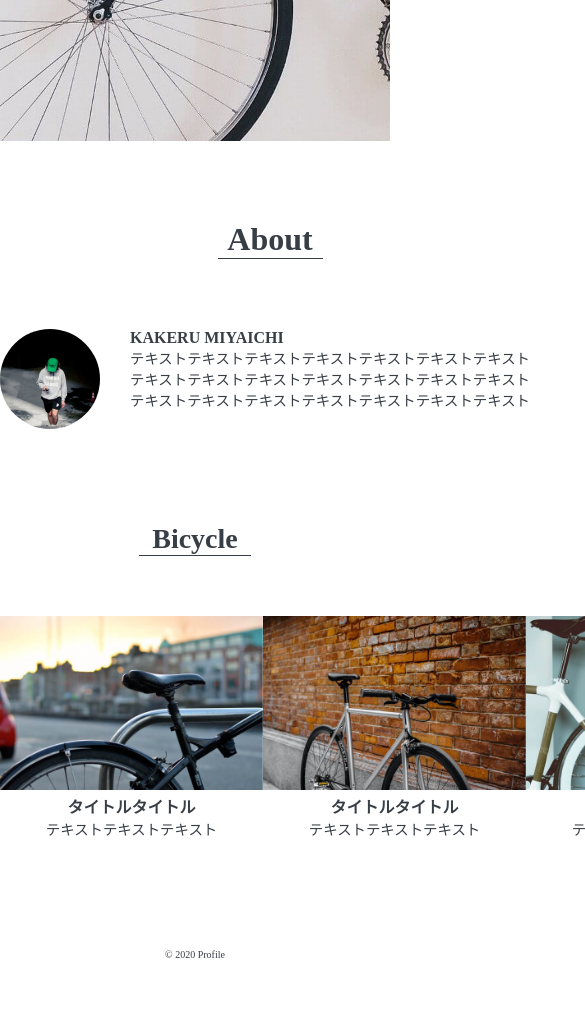
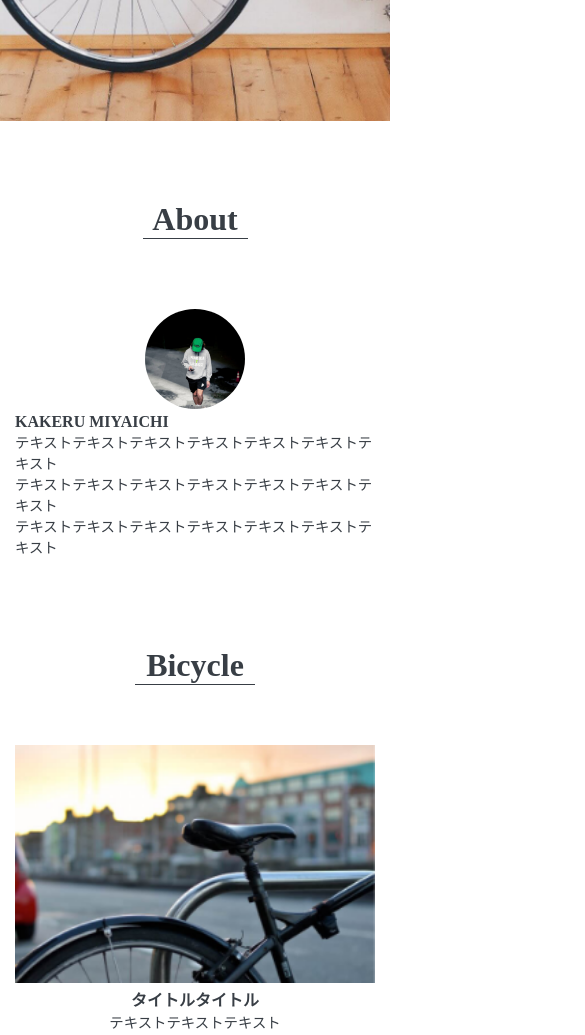
Before and after one commit to yasuta773/profile-dummy, a plain HTML site: page index.html in a window 390 px wide. Shown: the part 540-1575 px from the top of the page, 585 px wide, since content can reach past the window. Before the commit the page ends 1500 px from the top, so only its background shows below. Drawn offline with Linux system fonts and the light colour scheme.

Commit message:
media-queries

```diff
--- a/css/style.css
+++ b/css/style.css
@@ -11,14 +11,17 @@
 
 /* headerここから */
 header{
-    padding: 10px 0px;
+
 }
 header .container{
     display: flex;
     justify-content: space-between;
     align-items: center;
 }
-
+header h1{
+    height: 40px;
+    padding: 0px 15px;
+}
 .menu-list {
     display: flex;
     list-style: none;
@@ -40,7 +43,7 @@ li{
 
 /* about-wrapperここから */
 .about-wrapper .container{
-    width: 540px;
+    max-width: 540px;
 }
 .about-wrapper h2{
     display: inline-block;
@@ -76,9 +79,9 @@ li{
 /* bicycle-wrapperここから */
 .bicycle-wrapper h2{
     display: inline-block;
-    width: 112px;
+    width: 120px;
     color: #383E45;
-    font-size: 28px;
+    font-size: 32px;
     font-weight: bold;
     border-bottom: 1px solid #383E45;
     margin-top: 90px;
@@ -110,10 +113,31 @@ footer p{
 /* footerここまで */
 
 /* media queriesここから */
-@media all and (max-width: 750px){
-.about-wrapper img{
-    position: initial;
+@media screen and (max-width: 750px){
+.mainvisual-wrapper{
+    background-image: url(../images/mainvisual2.png);
+    background-position: bottom;
+}
+.about-contents{
+    flex-direction: column;
+}
+.about-contents .images{
     text-align: center;
+    margin-right: 0px;
+}
+.text{
+    margin-left: 15px;
+    margin-right: 15px;
+}
+.bicycle-contents{
+    flex-direction: column;
+}
+.bicycle{
+    margin: 0 15px 30px 15px;
+}
+.bicycle img{
+    width: 100%;
+    height: 100%;
 }
 }
 /* media queriesここまで */
--- a/index.html
+++ b/index.html
@@ -44,17 +44,17 @@
     <div class="container">
         <h2>Bicycle</h2>
           <div class="bicycle-contents">
-            <div class="bicycle1">
+            <div class="bicycle">
                 <img src="images/bicycle1.png" alt="bicycle1">
                 <h3>タイトルタイトル</h3>
                 <p>テキストテキストテキスト</p>
             </div>
-            <div class="bicycle2">
+            <div class="bicycle">
                 <img src="images/bicycle2.png" alt="bicycle2">
                 <h3>タイトルタイトル</h3>
                 <p>テキストテキストテキスト</p>
             </div>
-            <div class="bicycle3">
+            <div class="bicycle">
                 <img src="images/bicycle3.png" alt="bicycle3">
                 <h3>タイトルタイトル</h3>
                 <p>テキストテキストテキスト</p>
```
Also changed, not shown: images/mainvisual2.png (added).
